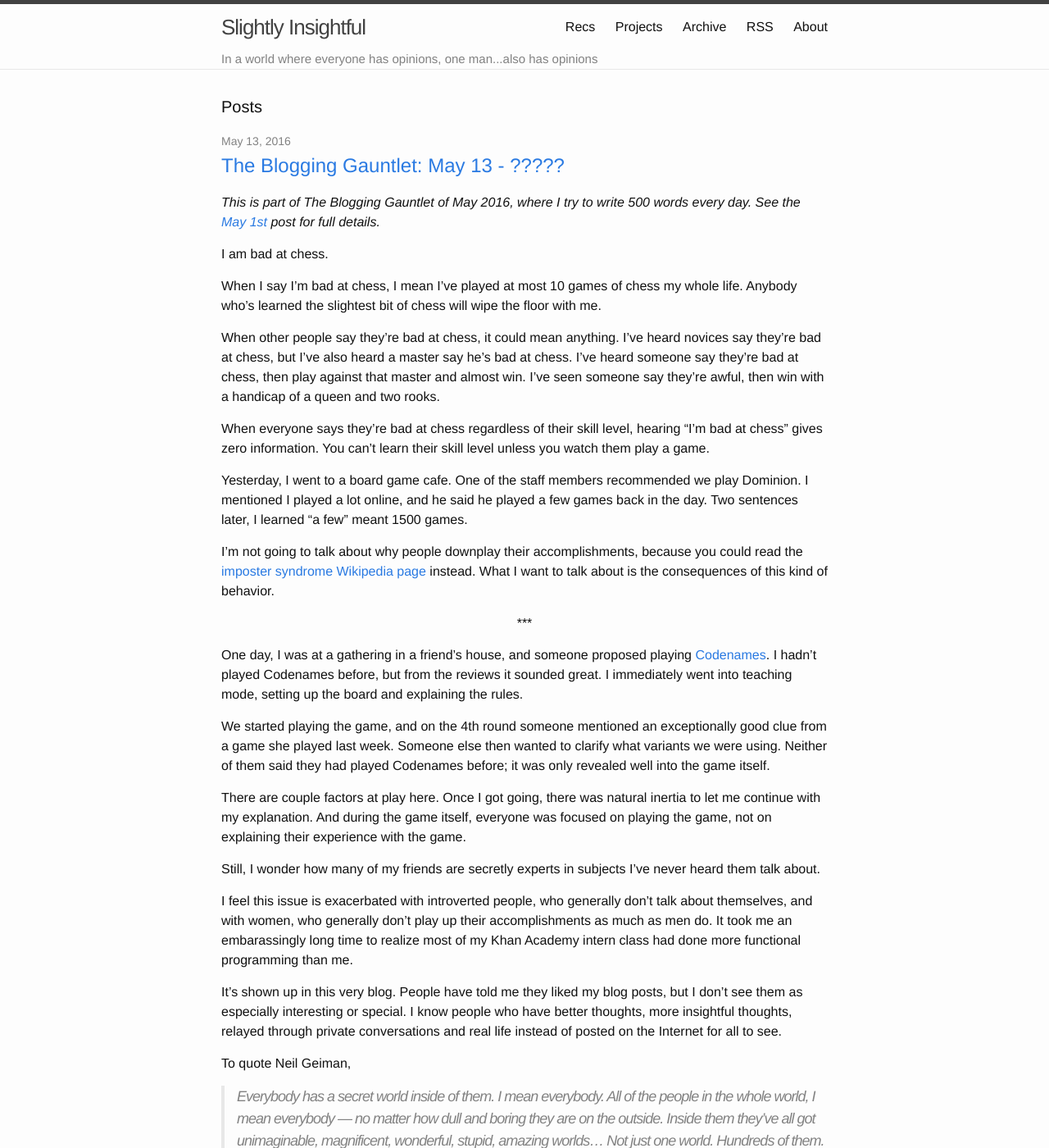
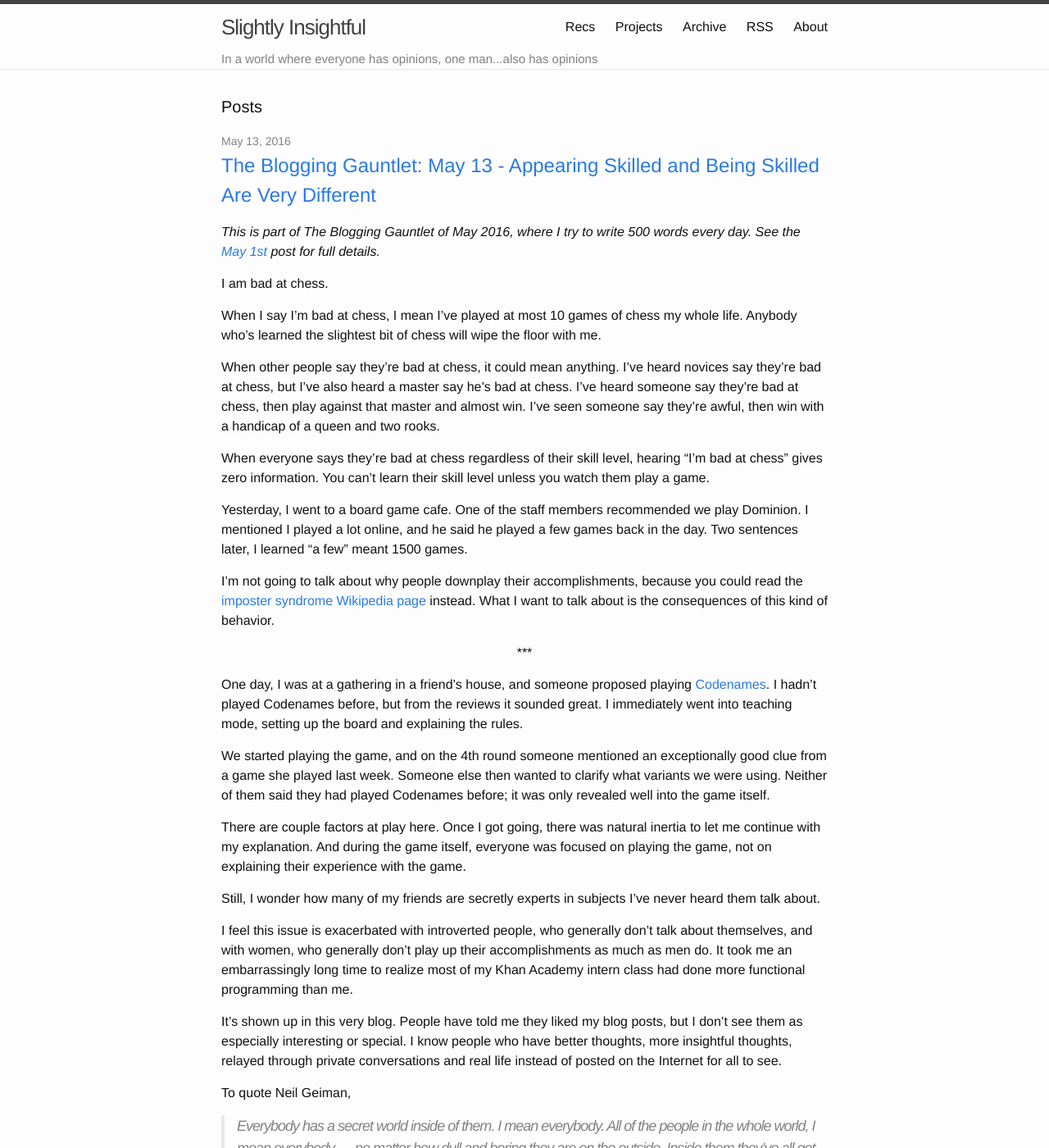
Before and after one commit to alexirpan/alexirpan.github.io, a Jekyll site: the page built from index.html, in a window 1280 px wide and 1400 px high. Shown: the whole window at 82% size. Built offline with Jekyll 4.4.1, drawn with Linux system fonts in a browser that asks for light colours; the list of posts is cut into pages by our own code.

Commit message:
Not my favorite title, but good enough. Launch

```diff
--- a/_posts/may2016/2016-05-13-may-13.markdown
+++ b/_posts/may2016/2016-05-13-may-13.markdown
@@ -1,7 +1,7 @@
 ---
 layout: post
-title:  "The Blogging Gauntlet: May 13 - ?????"
-date:   2016-05-13 12:17:00 -0700
+title:  "The Blogging Gauntlet: May 13 - Appearing Skilled and Being Skilled Are Very Different"
+date:   2016-05-13 14:33:00 -0700
 ---
 
 {% include gauntlet.md %}
@@ -57,7 +57,7 @@ I've never heard them talk about.
 
 I feel this issue is exacerbated with introverted people, who generally don't
 talk about themselves, and with women, who generally don't play up
-their accomplishments as much as men do. It took me an embarassingly long time
+their accomplishments as much as men do. It took me an embarrassingly long time
 to realize most of my Khan Academy intern class had done more
 functional programming than me.
 
```
